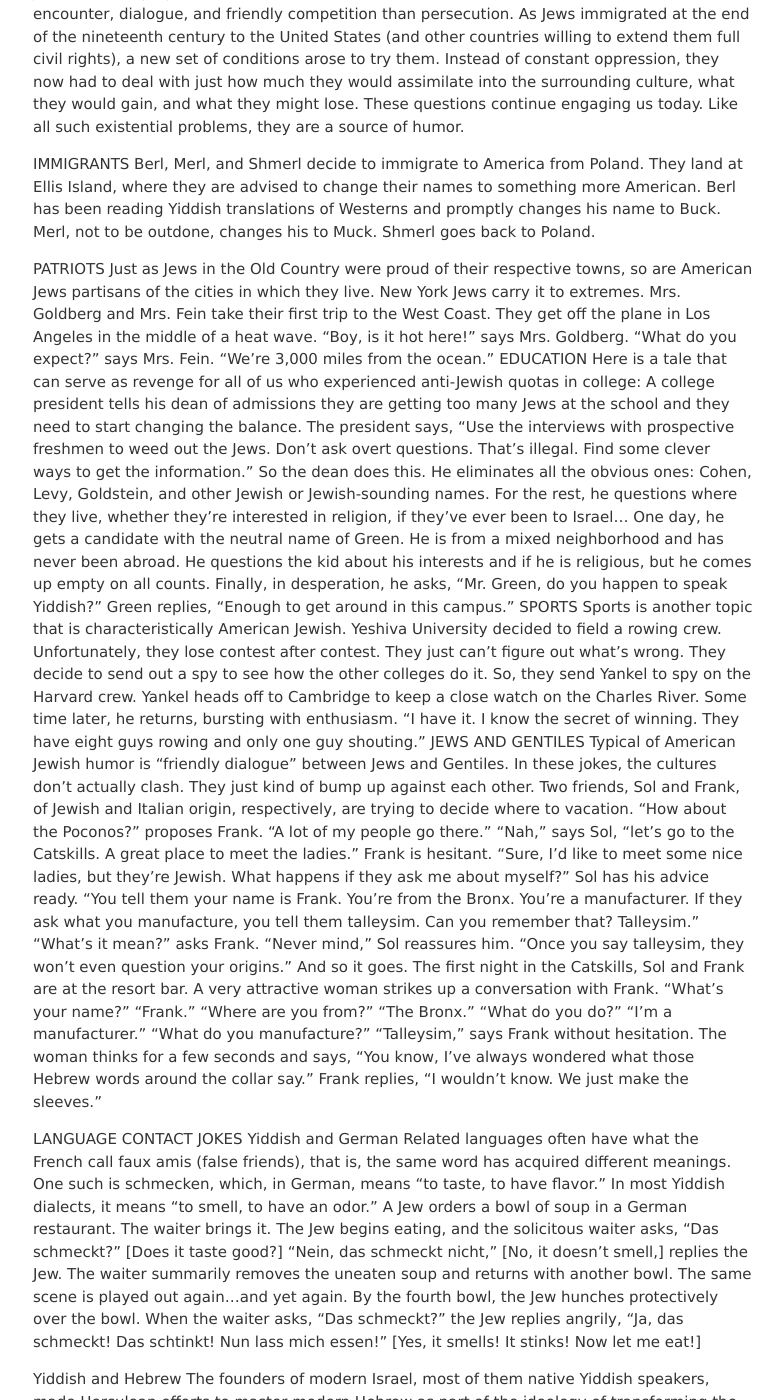
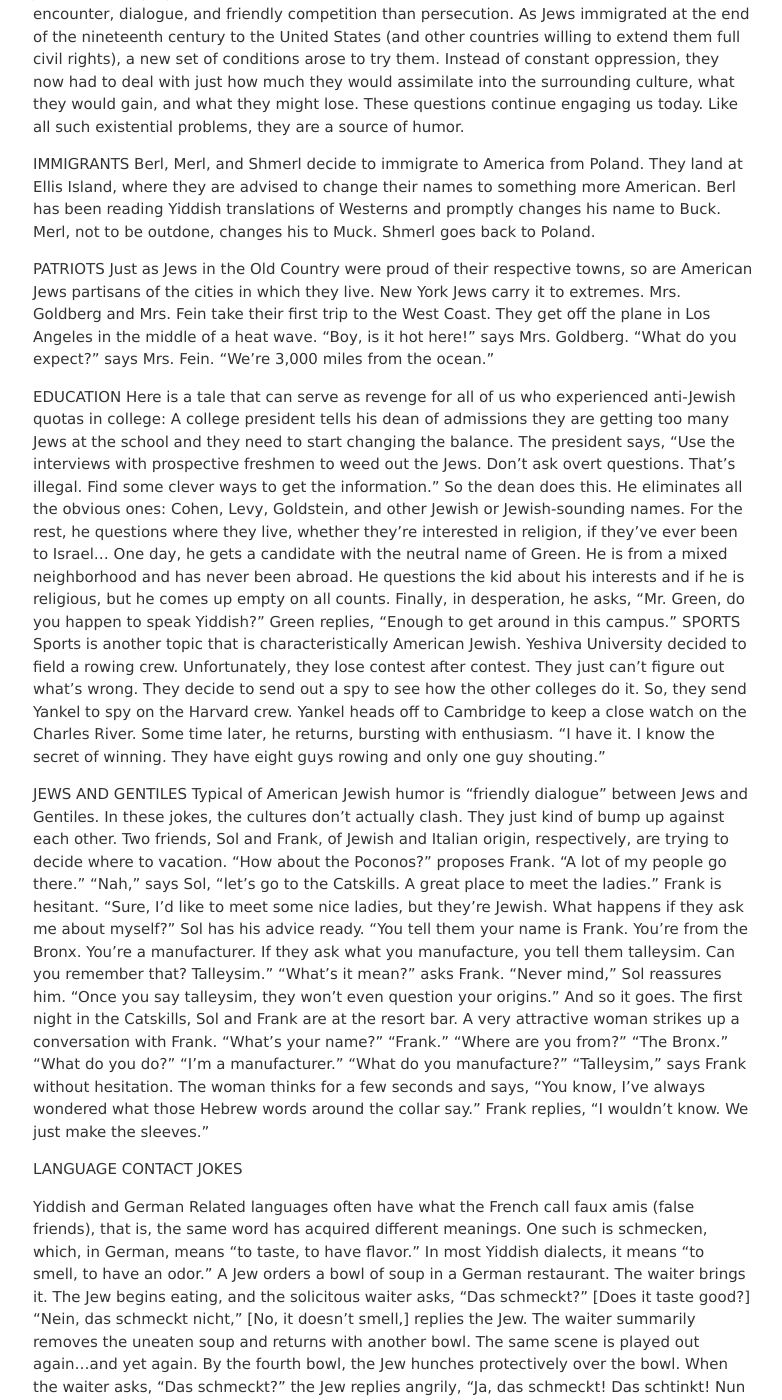
Before and after one commit to jvmallow/jvmallow.github.io, a Jekyll site: the page built from _posts/2025-05-31-Humor.md, in a window 1280 px wide and 1400 px high, scrolled down 492 px. Shown: the whole window, without its empty margins (247-1029 px from the left). Built offline with Jekyll 4.4.1, drawn with Linux system fonts in a browser that asks for light colours; a script that is not in the unit is left out; part of the change alters nothing that is shown; some of the changed text lies outside the part shown.

```diff
--- a/_posts/2025-05-31-Humor.md
+++ b/_posts/2025-05-31-Humor.md
@@ -21,6 +21,7 @@ PATRIOTS
 Just as Jews in the Old Country were proud of their respective towns, so are American Jews partisans of the cities in which they live. New York Jews carry it to extremes. Mrs. Goldberg and Mrs. Fein take their first trip to the West Coast. They get off the plane in Los Angeles in the middle of a heat wave.
 “Boy, is it hot here!” says Mrs. Goldberg.
 “What do you expect?” says Mrs. Fein. “We’re 3,000 miles from the ocean.”
+
 EDUCATION
 Here is a tale that can serve as revenge for all of us who experienced anti-Jewish quotas in college:
 A college president tells his dean of admissions they are getting too many Jews at the school and they need to start changing the balance.
@@ -34,6 +35,7 @@ Sports is another topic that is characteristically American Jewish.
 Yeshiva University decided to field a rowing crew. Unfortunately, they lose contest after contest. They just can’t figure out what’s wrong. They decide to send out a spy to see how the other colleges do it.
 So, they send Yankel to spy on the Harvard crew. Yankel heads off to Cambridge to keep a close watch on the Charles River. Some time later, he returns, bursting with enthusiasm.
 “I have it. I know the secret of winning. They have eight guys rowing and only one guy shouting.”
+
 JEWS AND GENTILES
 Typical of American Jewish humor is “friendly dialogue” between Jews and Gentiles. In these jokes, the cultures don’t actually clash. They just kind of bump up against each other.
 Two friends, Sol and Frank, of Jewish and Italian origin, respectively, are trying to decide where to vacation.
@@ -55,9 +57,8 @@ And so it goes. The first night in the Catskills, Sol and Frank are at the resor
 The woman thinks for a few seconds and says, “You know, I’ve always wondered what those Hebrew words around the collar say.”
 Frank replies, “I wouldn’t know. We just make the sleeves.”
 
+LANGUAGE CONTACT JOKES
 
-
-LANGUAGE CONTACT JOKES
 Yiddish and German
 Related languages often have what the French call faux amis (false friends), that is, the same word has acquired different meanings. One such is schmecken, which, in German, means “to taste, to have flavor.” In most Yiddish dialects, it means “to smell, to have an odor.”
 A Jew orders a bowl of soup in a German restaurant. The waiter brings it. The Jew begins eating, and the solicitous waiter asks, “Das schmeckt?” [Does it taste good?]
@@ -116,5 +117,3 @@ Finally, a story demonstrating the Jewish adage, “We are all one.”
 Two American Jews decide to sample Tel Aviv nightlife. They go to a café, where an Israeli comic is entertaining an appreciative crowd in Hebrew, which neither of the Americans can speak. One of the Americans laughs uproariously with the audience.
 “What are you laughing at?” asks his colleague. “You don’t understand Hebrew.”
 “So what?” is the reply. “I trust these people!”
-
-![image](https://github.com/user-attachments/assets/1821f350-0750-4ea5-88cc-861032b30f2e)
```
